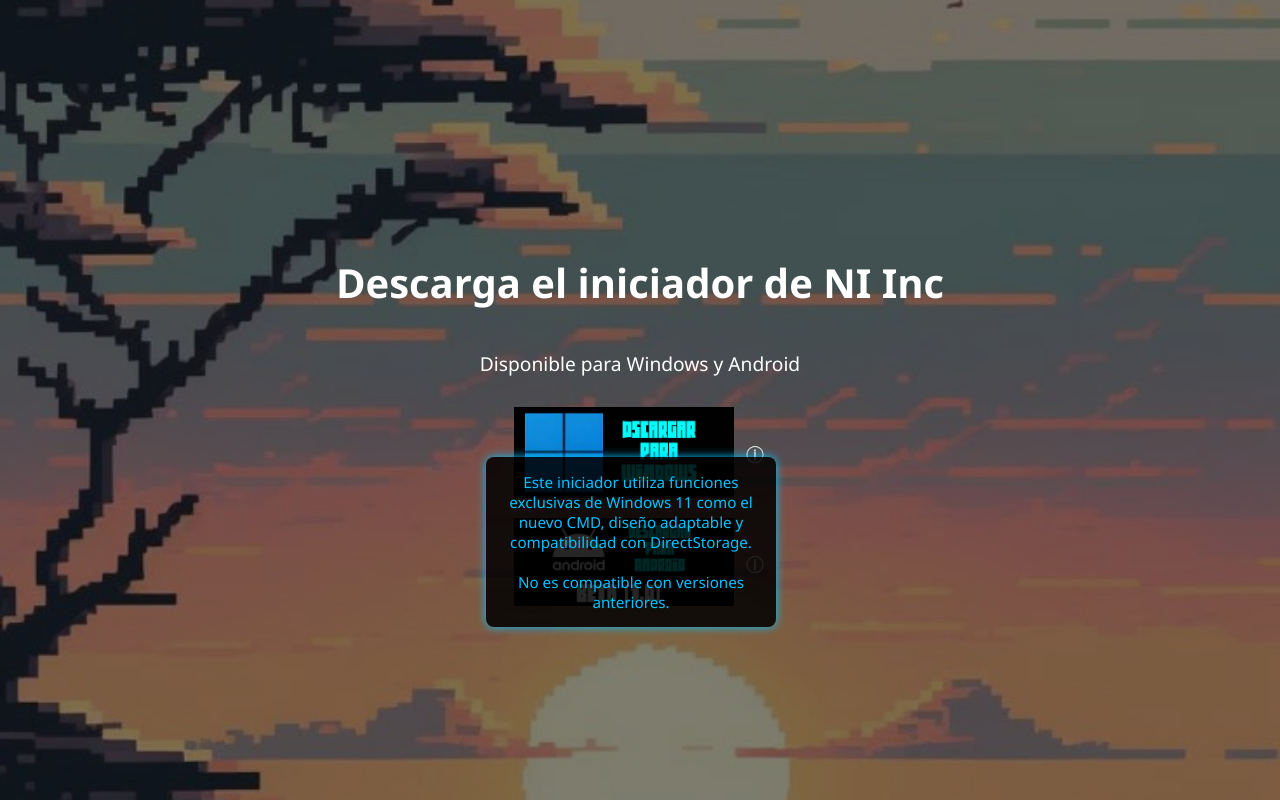
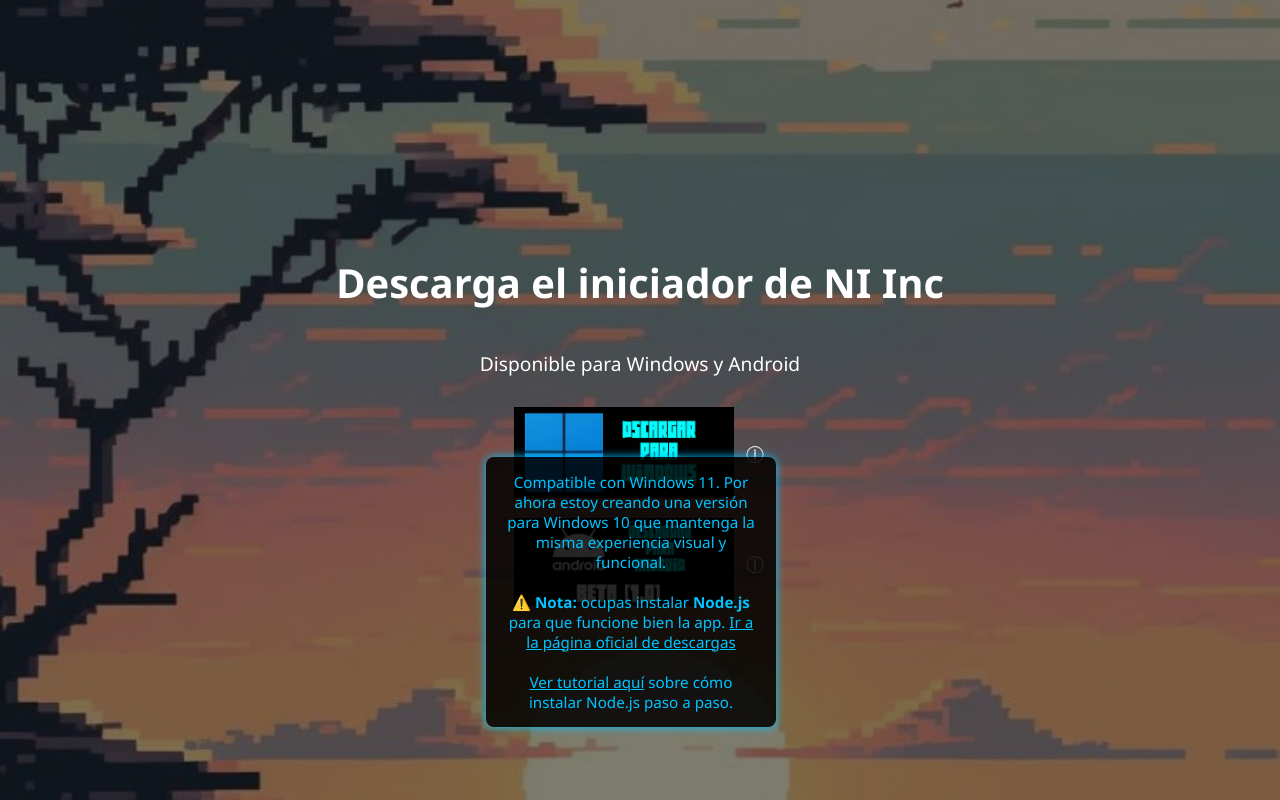
Before and after one commit to HolderNIInc/NI_Inc, a plain HTML site: page descarga.html in a window 1280 px wide. Both pictures are taken after a click on the picture 755 px from the left and 454 px from the top of the page. Drawn offline with Linux system fonts and the light colour scheme.

Commit message:
Update descarga.html

```diff
--- a/descarga.html
+++ b/descarga.html
@@ -126,7 +126,10 @@
           </a>
           <img src="images/infoicon.png" alt="Información" class="info-icon" onclick="toggleInfoBox('infoBoxWindows', event)">
           <div id="infoBoxWindows" class="info-box">
-            Este iniciador utiliza funciones exclusivas de Windows 11 como el nuevo CMD, diseño adaptable y compatibilidad con DirectStorage.<br><br>No es compatible con versiones anteriores.
+  Compatible con Windows 11. Por ahora estoy creando una versión para Windows 10 que mantenga la misma experiencia visual y funcional.<br><br>
+  <strong>⚠️ Nota:</strong> ocupas instalar <strong>Node.js</strong> para que funcione bien la app.
+  <a href="https://nodejs.org/en/download/" target="_blank" style="color:#00c3ff; text-decoration: underline;">Ir a la página oficial de descargas</a><br><br>
+  <a href="https://www.youtube.com/watch?v=aPRuyH52x0U" target="_blank" style="color:#00c3ff; text-decoration: underline;">Ver tutorial aquí</a> sobre cómo instalar Node.js paso a paso.
           </div>
         </div>
 
```
